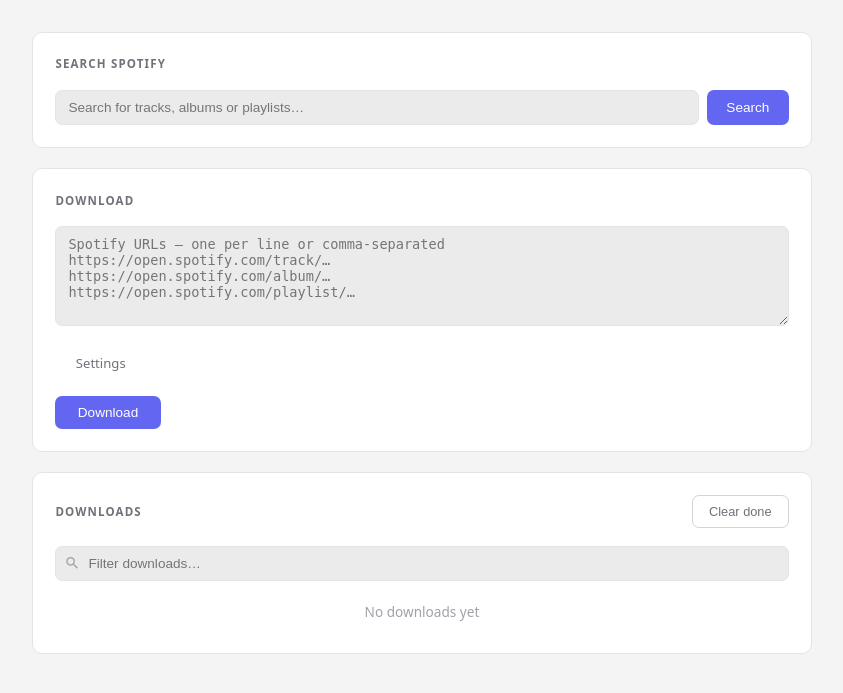
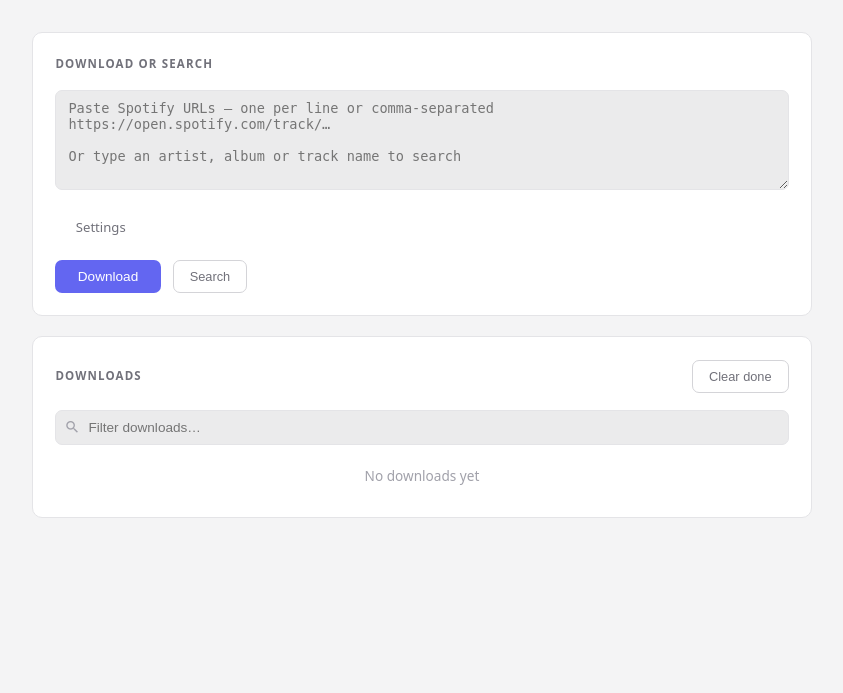
Before and after one commit to BlazeCodeDev/spotiflac-docker-vpn, a Flask app: page / in a window 1280 px wide. Shown: the part 59-752 px from the top of the page, without its empty margins (218-1061 px from the left). Run offline with Flask 3, Linux system fonts and the light colour scheme; data that the repository does not hold is empty.

Commit message:
Combine search fields

```diff
--- a/templates/index.html
+++ b/templates/index.html
@@ -183,11 +183,6 @@
 .search-wrap .material-icons { position: absolute; left: .55rem; top: 50%; transform: translateY(-50%); font-size: 16px; color: var(--tx3); pointer-events: none; }
 #job-search { width: 100%; padding-left: 2rem; }
 
-/* Spotify search card */
-.spotify-search-form { display: flex; gap: .5rem; }
-.spotify-search-form input { flex: 1; }
-#btn-search { background: var(--accent); color: #fff; padding: .55rem 1.2rem; }
-
 /* Search modal */
 .modal-overlay {
   display: none; position: fixed; inset: 0; z-index: 500;
@@ -354,16 +349,8 @@
 
 <main>
   <div class="card">
-    <div class="card-header"><span class="section-title">Search Spotify</span></div>
-    <form class="spotify-search-form" id="search-form">
-      <input type="text" id="search-input" placeholder="Search for tracks, albums or playlists…" autocomplete="off">
-      <button type="submit" id="btn-search">Search</button>
-    </form>
-  </div>
-
-  <div class="card">
-    <div class="card-header"><span class="section-title">Download</span></div>
-    <textarea id="urls" placeholder="Spotify URLs — one per line or comma-separated&#10;https://open.spotify.com/track/…&#10;https://open.spotify.com/album/…&#10;https://open.spotify.com/playlist/…"></textarea>
+    <div class="card-header"><span class="section-title">Download or Search</span></div>
+    <textarea id="urls" placeholder="Paste Spotify URLs — one per line or comma-separated&#10;https://open.spotify.com/track/…&#10;&#10;Or type an artist, album or track name to search"></textarea>
 
     <details>
       <summary>Settings</summary>
@@ -418,6 +405,7 @@
 
     <div class="btn-row">
       <button id="btn-dl">Download</button>
+      <button class="btn-ghost" id="btn-search">Search</button>
       <span id="msg"></span>
     </div>
   </div>
@@ -622,7 +610,7 @@
 
 async function doSearch(append = false) {
   if (_searchLoading) return;
-  const q = document.getElementById('search-input').value.trim();
+  const q = document.getElementById('urls').value.trim();
   if (!q && !append) return;
   if (!append) {
     _searchResults = [];
@@ -710,7 +698,7 @@
   btn.style.display = n ? 'inline-block' : 'none';
 }
 
-document.getElementById('search-form').addEventListener('submit', e => { e.preventDefault(); doSearch(); });
+document.getElementById('btn-search').addEventListener('click', () => doSearch());
 document.getElementById('btn-modal-close').addEventListener('click', closeModal);
 document.getElementById('search-modal').addEventListener('click', e => {
   if (e.target === e.currentTarget) closeModal();
```
